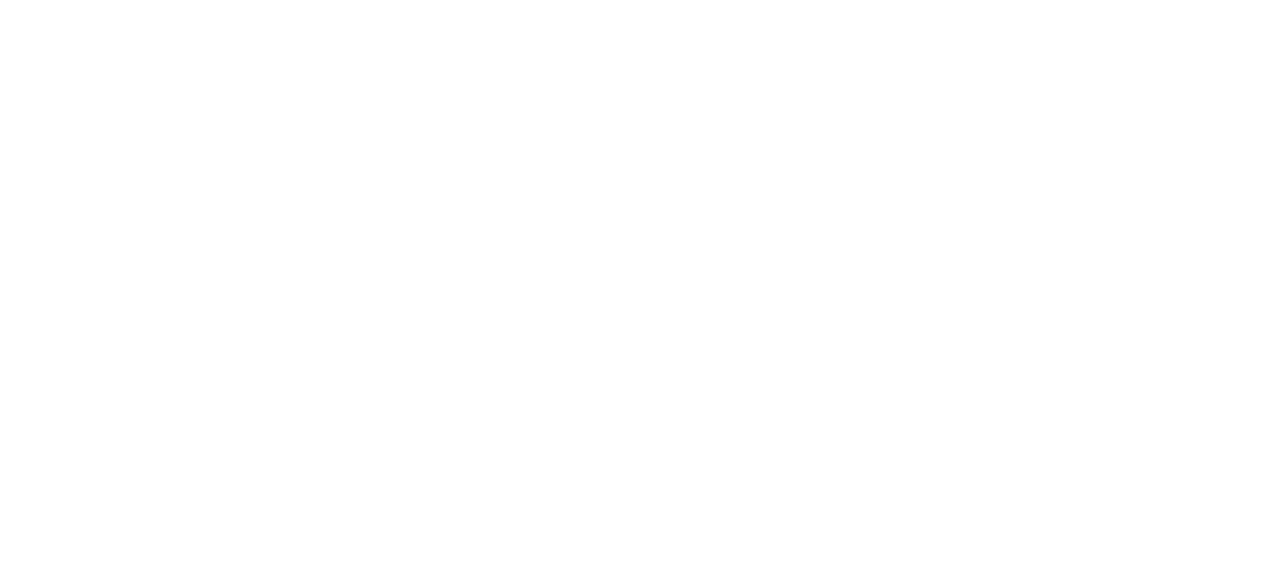
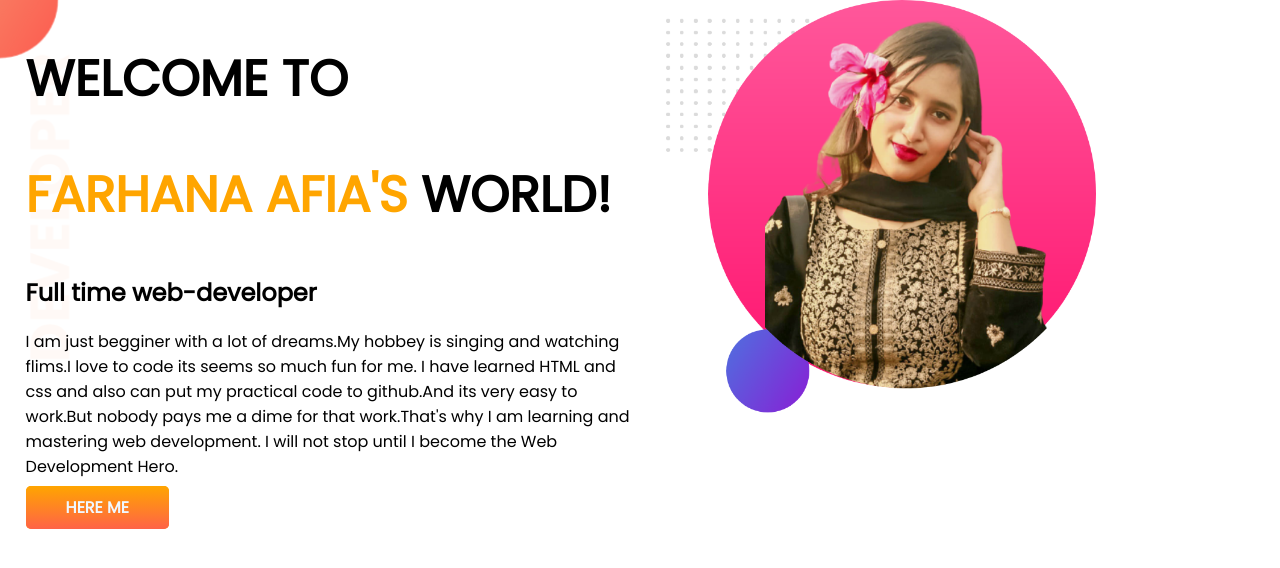
Before and after one commit to Farhanaafia/developer-portfolio, a plain HTML site: page index.html in a window 1280 px wide. Drawn offline with Linux system fonts and the light colour scheme.

Commit message:
added everything

```diff
--- a/index.html
+++ b/index.html
@@ -1,13 +1,36 @@
 <!DOCTYPE html>
 <html lang="en">
+
 <head>
     <meta charset="UTF-8">
     <meta http-equiv="X-UA-Compatible" content="IE=edge">
     <meta name="viewport" content="width=device-width, initial-scale=1.0">
     <title>Farhana Afia Portfolio</title>
     <link rel="stylesheet" href="style.css">
+    <link rel="preconnect" href="https://fonts.googleapis.com">
+    <link rel="preconnect" href="https://fonts.gstatic.com" crossorigin>
+    <link href="https://fonts.googleapis.com/css2?family=Poppins&display=swap" rel="stylesheet">
 </head>
+
 <body>
+    <section class="top-banner">
+        <div class="half-width">
+            <h1>WELCOME TO</h1>
+            <h1><span class="orange-color">FARHANA AFIA'S</span> WORLD!</h1>
+            <h2>Full time web-developer</h2>
+            <p>I am just begginer with a lot of dreams.My hobbey is singing and watching flims.I love to code its seems
+                so
+                much fun for me.
+                I have learned HTML and css and also can put my practical code to github.And its very easy to work.But
+                nobody pays me a dime for
+                that work.That's why I am learning and mastering web development. I will not stop until I become the Web
+                Development Hero.
+            </p>
+            <a class="link-button" target="_blank" href="https://www.linkedin.com/in/farhana-afia-855503244/"> HERE
+                ME</a>
+        </div>
+        <div class="half-width"><img src="images/Farhana.png" alt="" srcset=""></div>
+    </section>
+</body>
 
-</body>
 </html>
--- a/style.css
+++ b/style.css
@@ -0,0 +1,41 @@
+body {
+    font-family: 'Poppins', sans-serif;
+    margin: 0%;
+}
+
+h1 {
+    font-size: 50px;
+}
+
+.orange-color {
+    color: orange;
+}
+
+section {
+    display: flex;
+}
+
+.half-width {
+    width: 50%;
+    padding-left: 2%;
+}
+
+.half-width img {
+    width: 70%;
+}
+
+.link-button {
+    background-color: orange;
+    background-image: linear-gradient(orange, tomato);
+    text-decoration: none;
+    color: aliceblue;
+    font-weight: 700;
+    border-radius: 5px;
+    padding: 10px 40px;
+
+}
+
+.top-banner {
+    background-image: url(images/top-banner.png);
+    background-repeat: no-repeat;
+}
```
Also changed, not shown: images/Farhana.png (added), images/dream-bg.png (added), images/exp-bg.png (added), images/jhankar.png (added), images/jhankar2.png (added), images/my-bg.png (added), images/my-bg2.png (added), images/top-banner.png (added), 7 other files.
